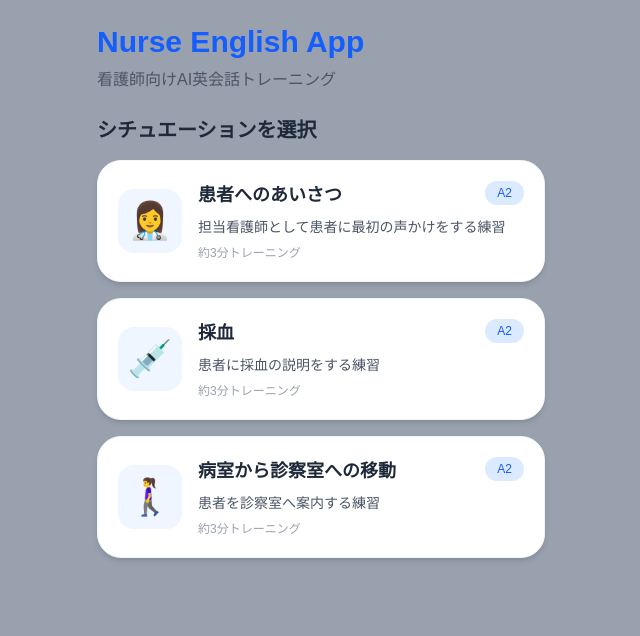
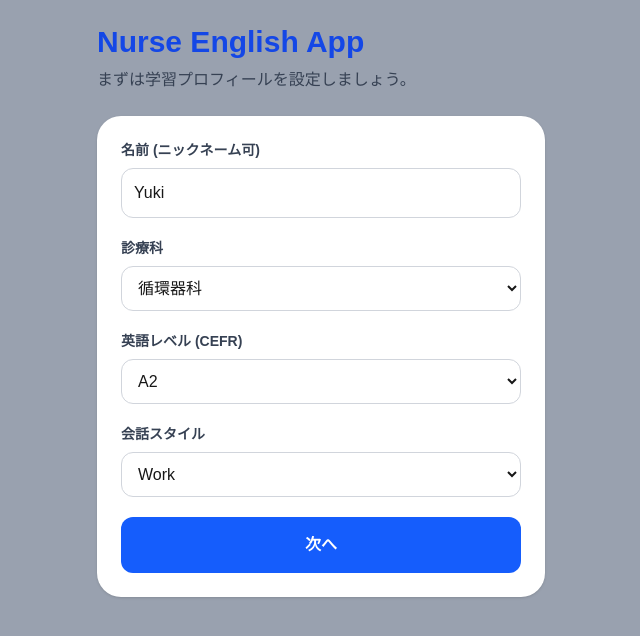
Before and after one commit to M-beans/Occupation-english-app, a Next.js app: page / in a window 1280 px wide. Shown: the top 636 px of the page, without its empty margins (319-959 px from the left). Built offline with nearby package versions, Linux system fonts and the light colour scheme.

Commit message:
feat: add user profile screen

```diff
--- a/src/app/page.tsx
+++ b/src/app/page.tsx
@@ -8,6 +8,13 @@ export default function Home() {
   const [currentNodeId, setCurrentNodeId] = useState<string | null>(null);
   const [isFinished, setIsFinished] = useState(false);
 
+  const [isSetupComplete, setIsSetupComplete] = useState(false);
+  const [profile, setProfile] = useState({
+    name: "Yuki",
+    department: "循環器科",
+    level: "A2",
+    style: "Work",
+  });
   const selectedScenario = scenarios.find(
     (scenario) => scenario.id === selectedScenarioId
   );
@@ -39,6 +46,101 @@ export default function Home() {
     setSelectedScenarioId(null);
     setCurrentNodeId(null);
     setIsFinished(false);
+  }
+
+  function completeSetup() {
+    setIsSetupComplete(true);
+  }
+
+  if (!isSetupComplete) {
+    return (
+      <main className="min-h-screen bg-gray-400 p-6">
+        <div className="mx-auto max-w-md">
+          <h1 className="text-3xl font-bold text-blue-700 mb-2">
+            Nurse English App
+          </h1>
+
+          <p className="text-gray-700 mb-6">
+            まずは学習プロフィールを設定しましょう。
+          </p>
+
+          <div className="bg-white rounded-3xl p-6 shadow space-y-5">
+            <div>
+              <label className="block text-sm font-bold text-gray-700 mb-2">
+                名前 (ニックネーム可)
+              </label>
+              <input
+                value={profile.name}
+                onChange={(e) =>
+                  setProfile({ ...profile, name: e.target.value })
+                }
+                className="w-full rounded-xl border border-gray-300 p-3"
+                placeholder="例：Yuki"
+              />
+            </div>
+
+            <div>
+              <label className="block text-sm font-bold text-gray-700 mb-2">
+                診療科
+              </label>
+              <select
+                value={profile.department}
+                onChange={(e) =>
+                  setProfile({ ...profile, department: e.target.value })
+                }
+                className="w-full rounded-xl border border-gray-300 p-3"
+              >
+                <option>循環器科</option>
+                <option>小児科</option>
+                <option>救急</option>
+                <option>内科</option>
+                <option>外科</option>
+              </select>
+            </div>
+
+            <div>
+              <label className="block text-sm font-bold text-gray-700 mb-2">
+                英語レベル (CEFR)
+              </label>
+              <select
+                value={profile.level}
+                onChange={(e) =>
+                  setProfile({ ...profile, level: e.target.value })
+                }
+                className="w-full rounded-xl border border-gray-300 p-3"
+              >
+                <option>A2</option>
+                <option>B1</option>
+                <option>B2</option>
+              </select>
+            </div>
+
+            <div>
+              <label className="block text-sm font-bold text-gray-700 mb-2">
+                会話スタイル
+              </label>
+              <select
+                value={profile.style}
+                onChange={(e) =>
+                  setProfile({ ...profile, style: e.target.value })
+                }
+                className="w-full rounded-xl border border-gray-300 p-3"
+              >
+                <option>Work</option>
+                <option>Casual</option>
+              </select>
+            </div>
+
+            <button
+              onClick={completeSetup}
+              className="w-full bg-blue-600 hover:bg-blue-700 text-white rounded-xl p-4 font-bold transition"
+            >
+              次へ
+            </button>
+          </div>
+        </div>
+      </main>
+    );
   }
 
   if (selectedScenario && isFinished) {
@@ -110,6 +212,24 @@ export default function Home() {
           <h1 className="text-2xl font-bold text-gray-200 mb-2">
             {selectedScenario.title}
           </h1>
+
+          <div className="flex flex-wrap gap-2 mb-4">
+            <span className="bg-white text-gray-700 text-xs px-3 py-1 rounded-full shadow">
+              👤{profile.name}
+            </span>
+
+            <span className="bg-white text-gray-700 text-xs px-3 py-1 rounded-full shadow">
+              🏥 {profile.department}
+            </span>
+
+            <span className="bg-white text-gray-700 text-xs px-3 py-1 rounded-full shadow">
+              📘 {profile.level}
+            </span>
+
+            <span className="bg-white text-gray-700 text-xs px-3 py-1 rounded-full shadow">
+              💬 {profile.style}
+            </span>
+          </div>
 
           <p className="text-gray-600 mb-6">
             患者の英語を聞いて、返答を選びましょう。
```
Also changed, not shown: src/lib/ai.ts (added).
